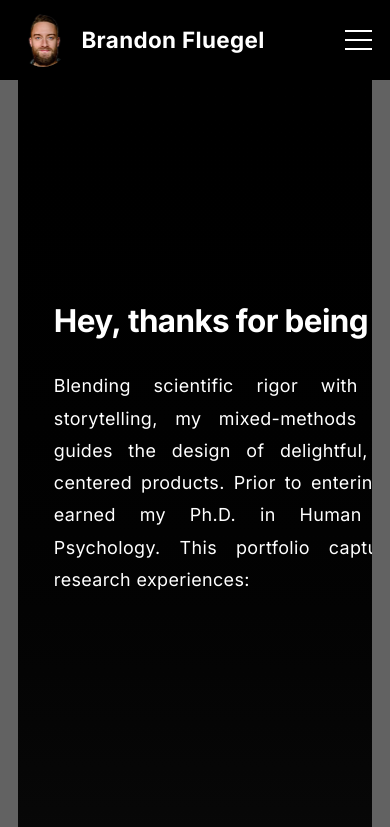
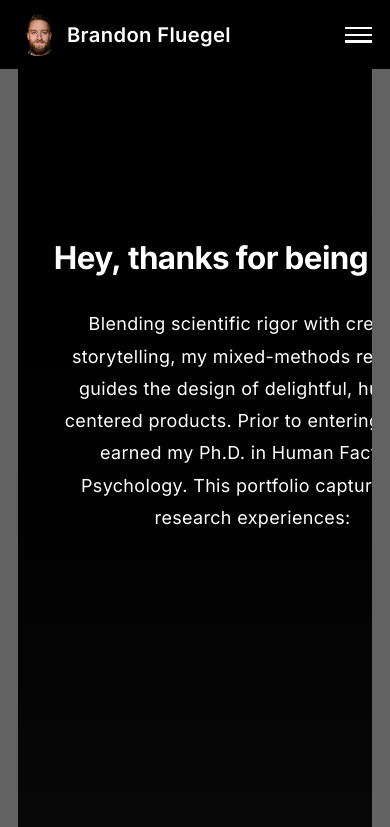
Before and after one commit to brandonfluegel/Research-Portfolio, a Next.js app: page / in a window 390 px wide. Shown: the top 827 px of the page. Built offline with nearby package versions, Linux system fonts and the light colour scheme.

Commit message:
UX/UI refinements: Navbar and Hero responsive improvements

```diff
--- a/app/page.tsx
+++ b/app/page.tsx
@@ -18,20 +18,21 @@ export default function Home() {
       <ScrollToTop />
 
       {/* Hero Section */}
-<section className="relative flex flex-col justify-center items-center min-h-screen pt-12 sm:pt-24">
-  <div className="max-w-4xl mx-auto px-4 relative z-10">
+<section className="relative flex flex-col justify-center items-center min-h-screen pt-24 sm:pt-32 -mt-[90px] px-4">
+  <div className="max-w-4xl mx-auto relative z-10">
     <AnimatedText
       text="Hey, thanks for being here!"
-      className="text-2xl md:text-4xl font-semibold text-center mb-6 text-white"
+      className="text-xl sm:text-3xl md:text-4xl font-semibold text-center mb-4 text-white"
     />
 
-    <div className="text-white text-base sm:text-xl leading-relaxed text-justify">
+    <div className="text-white text-base sm:text-lg md:text-xl leading-relaxed text-center space-y-3">
       <p>
         Blending scientific rigor with creative storytelling, my mixed-methods research guides the design of delightful, human-centered products. Prior to entering tech, I earned my Ph.D. in Human Factors Psychology. This portfolio captures my research experiences:
       </p>
     </div>
   </div>
 </section>
+
 
 
 
--- a/components/Navbar.tsx
+++ b/components/Navbar.tsx
@@ -3,35 +3,35 @@
 import Link from "next/link";
 import Image from "next/image";
 import { useState } from "react";
+import { Menu, X } from "lucide-react";
 
 export default function Navbar() {
   const [isOpen, setIsOpen] = useState(false);
 
   return (
-    <nav className="fixed top-0 left-0 w-full z-50 bg-black bg-opacity-70 backdrop-blur-md px-4 py-3">
-      <div className="max-w-6xl mx-auto flex items-center justify-between">
-        <Link href="/" className="flex items-center space-x-3">
+    <nav className="fixed top-0 left-0 right-0 z-50 bg-black bg-opacity-90 backdrop-blur px-4 py-3">
+      <div className="flex items-center justify-between max-w-6xl mx-auto">
+        <Link href="/" className="flex items-center space-x-2">
           <Image
             src="/assets/me.jpg"
             alt="Profile Image"
-            width={50}
-            height={50}
-            className="rounded-full object-cover"
+            width={40}
+            height={40}
+            className="rounded-full"
           />
-          <span className="text-xl font-bold text-white">Brandon Fluegel</span>
+          <span className="text-lg font-semibold text-white">Brandon Fluegel</span>
         </Link>
 
-        {/* Mobile Menu Button */}
-        <button className="sm:hidden" aria-label="Menu" id="menu-toggle" onClick={() => {
-          setIsOpen(!isOpen);
-        }}>
-          <div className="w-6 h-0.5 bg-white mb-1.5" />
-          <div className="w-6 h-0.5 bg-white mb-1.5" />
-          <div className="w-6 h-0.5 bg-white" />
+        <button
+          className="sm:hidden text-white focus:outline-none"
+          onClick={() => document.getElementById('mobileMenu')!.classList.toggle('hidden')}
+        >
+          <div className="w-6 h-0.5 bg-white mb-1"></div>
+          <div className="w-6 h-0.5 bg-white mb-1"></div>
+          <div className="w-6 h-0.5 bg-white"></div>
         </button>
 
-        {/* Desktop Links */}
-        <ul className="hidden sm:flex items-center space-x-8 text-white font-medium">
+        <ul className="hidden sm:flex space-x-6 text-white font-medium">
           <li><Link href="#amazon">Amazon</Link></li>
           <li><Link href="#uber">Uber</Link></li>
           <li><Link href="#nasa">NASA</Link></li>
@@ -40,10 +40,9 @@ export default function Navbar() {
         </ul>
       </div>
 
-      {/* Mobile Menu */}
-      {isOpen && (
-        <div className="sm:hidden mt-4">
-          <ul className="flex flex-col space-y-3 text-white text-lg font-semibold">
+      {/* Mobile Menu Dropdown */}
+      <div id="mobileMenu" className="hidden sm:hidden text-white pt-4">
+        <ul className="space-y-2 text-lg">
           <li><Link href="#amazon">Amazon</Link></li>
           <li><Link href="#uber">Uber</Link></li>
           <li><Link href="#nasa">NASA</Link></li>
@@ -51,7 +50,6 @@ export default function Navbar() {
           <li><Link href="#harvard">Harvard</Link></li>
         </ul>
       </div>
-      )}
     </nav>
   );
 }
```
Lines whose indentation alone changed are shown as unchanged.
